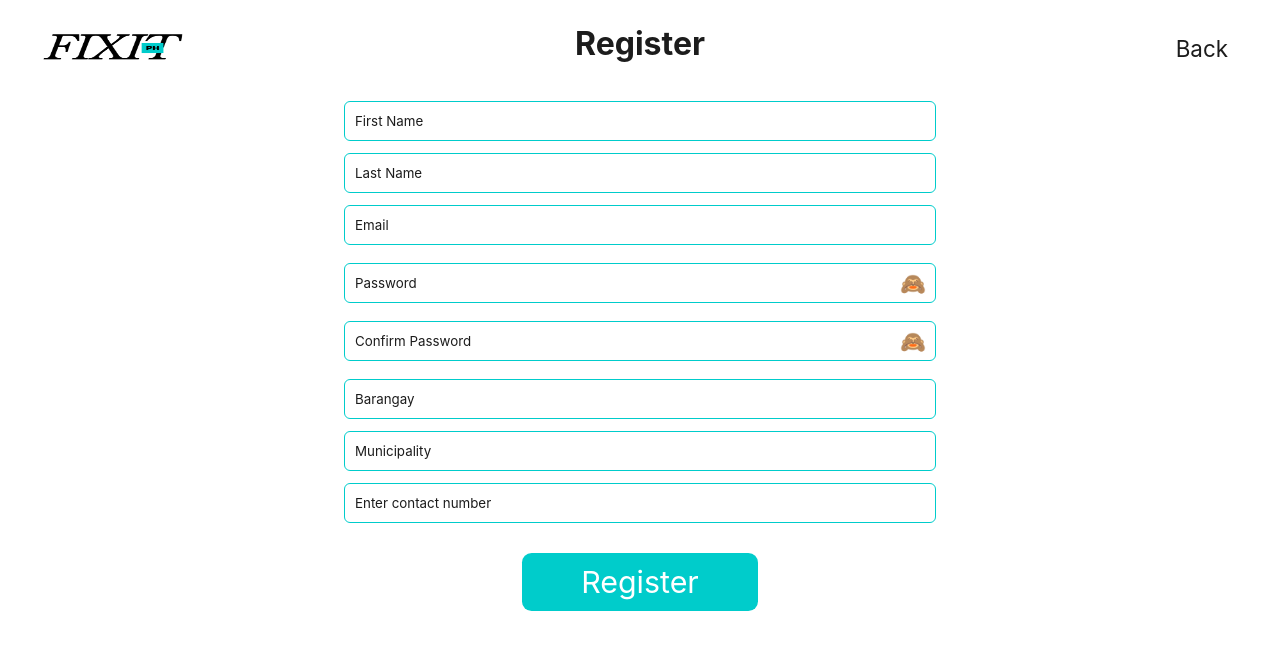
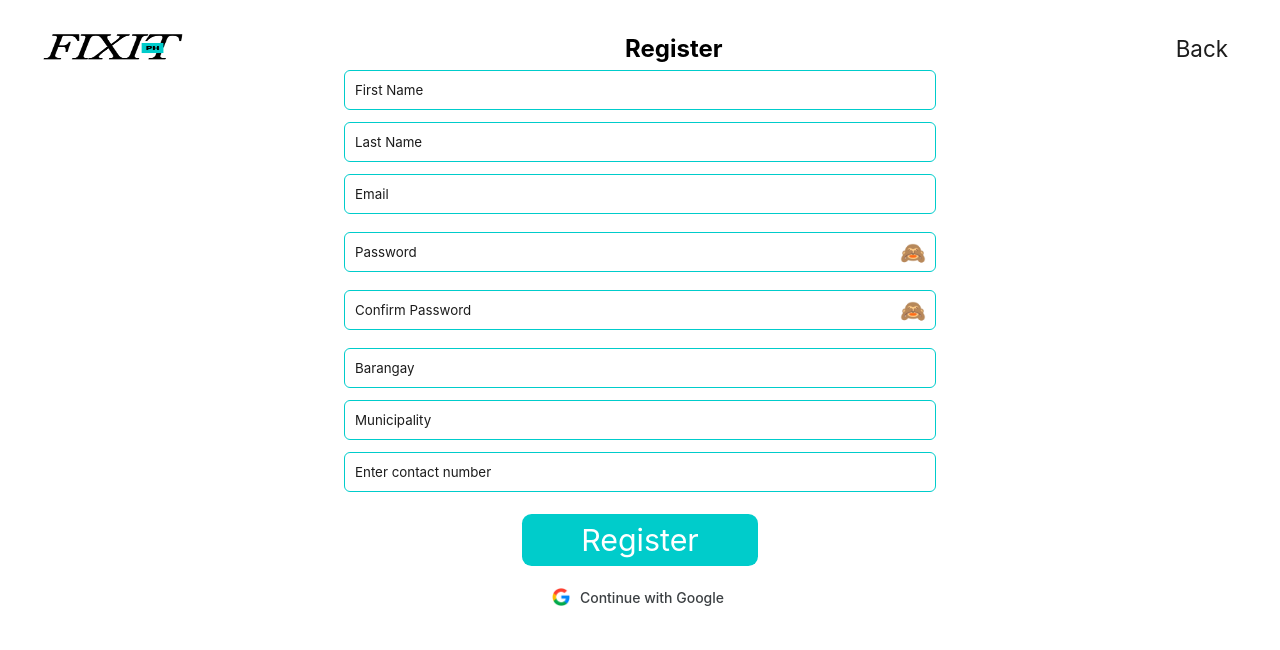
Before and after one commit to KimTofuu/FixItPH, a Next.js app in the folder frontend/: page /register in a window 1280 px wide. Shown: the top 650 px of the page. Built offline with nearby package versions, Linux system fonts and the light colour scheme.

Commit message:
continue with google button

```diff
--- a/frontend/src/app/login/fixit-login.css
+++ b/frontend/src/app/login/fixit-login.css
@@ -82,7 +82,7 @@ nav ul li:hover, .register-btn:hover {
   width: 50rem;
   text-align: center;
   margin: 0 auto;
-  margin-top: 5rem;
+  margin-top: 0rem;
 }
 
 .login-container h1 {
@@ -118,7 +118,7 @@ input::placeholder {
 }
 
 
-.login-container button {
+.login-btn {
   width: 40%;
   padding: 10px;
   background: #00CCCB;
@@ -165,6 +165,33 @@ input::placeholder {
   width: 100%;
   padding-right: 2.5rem;
 }
+
+.google-signin-btn {
+  background: transparent;
+  display: flex;
+  align-items: center;
+  justify-content: center;
+  gap: 10px;
+  width: 100%;
+  color: #3c4043;
+  border: none;
+  border-radius: 4px;
+  padding: 10px 0;
+  font-size: 14px;
+  font-weight: 500;
+  font-family: "Roboto", Arial, sans-serif;
+  cursor: pointer;
+  transition: box-shadow 0.2s, background-color 0.2s;
+  margin-top: 12px;
+}
+
+.google-signin-btn:hover {
+}
+
+.google-signin-btn img {
+  margin-left: -4px;
+}
+
 
 /* ----------- 1440px and up (large desktops) ----------- */
 @media (min-width: 1440px) {
--- a/frontend/src/app/register/fixit-register.css
+++ b/frontend/src/app/register/fixit-register.css
@@ -25,6 +25,10 @@ body{
 	background-size: cover;
 	background-position: center;
 
+}
+
+nav h1 {
+  font-size: 1.5rem;
 }
 
 nav {
@@ -114,14 +118,14 @@ input::placeholder {
 }
 
 
-.register-container button {
+.register-btn {
   width: 40%;
-  padding: 0.7rem 2.5rem;
+  padding: 0.5rem 2rem;
   background: #00CCCB;
   color: #ffffff;
   border: none;
   cursor: pointer;
-  margin-top: 1.5rem;
+  margin-top: 1rem;
   font-size: 1.9rem;;
 	border-radius: 0.6rem;
 	transition: background 0.3s, transform 0.4s;
@@ -183,6 +187,33 @@ input::placeholder {
   margin-left: auto;
   margin-right: auto;
 }
+
+.google-signin-btn {
+  background: transparent;
+  display: flex;
+  align-items: center;
+  justify-content: center;
+  gap: 10px;
+  width: 100%;
+  color: #3c4043;
+  border: none;
+  border-radius: 4px;
+  padding: 10px 0;
+  font-size: 14px;
+  font-weight: 500;
+  font-family: "Roboto", Arial, sans-serif;
+  cursor: pointer;
+  transition: box-shadow 0.2s, background-color 0.2s;
+  margin-top: 12px;
+}
+
+.google-signin-btn:hover {
+}
+
+.google-signin-btn img {
+  margin-left: -4px;
+}
+
 
 /* ================== MEDIA QUERIES ================== */
 
--- a/frontend/src/app/register/page.tsx
+++ b/frontend/src/app/register/page.tsx
@@ -42,7 +42,7 @@ export default function RegisterPage() {
   const [showPassword, setShowPassword] = useState(false);
   const [showConfirm, setShowConfirm] = useState(false);
   const [showConditions, setShowConditions] = useState(false);
-  const [passwordError, setPasswordError] = useState(""); // store password mismatch error
+  const [passwordError, setPasswordError] = useState("");
 
   const conditions = [
     { key: "length", text: "At least 8 characters", valid: form.password.length >= 8 },
@@ -52,11 +52,7 @@ export default function RegisterPage() {
 
   const handleChange = (e: React.ChangeEvent<HTMLInputElement>) => {
     setForm({ ...form, [e.target.name]: e.target.value });
-
-    // Clear mismatch error while typing
-    if (e.target.name === "confirmPassword") {
-      setPasswordError("");
-    }
+    if (e.target.name === "confirmPassword") setPasswordError("");
   };
 
   const handleConfirmBlur = () => {
@@ -74,22 +70,34 @@ export default function RegisterPage() {
       const result = await registerUser(form);
       if (result.success) {
         toast.success("Registration successful! Please log in.");
-        setTimeout(() => {
-          router.push("/login"); // <-- This redirects to login
-        }, 1000); // Small delay to show the toast
+        setTimeout(() => router.push("/login"), 1000);
       } else {
         toast.error(result.message || "Registration failed");
       }
     } catch (error) {
       toast.error("Network error. Please try again.");
     }
-};
+  };
+
+  // 🔹 Google Authentication handler
+  const handleGoogleAuth = async () => {
+    toast.info("Redirecting to Google...");
+    // Example placeholder — connect your real Google auth here
+    // e.g. router.push("/api/auth/google") or Firebase logic
+  };
 
   return (
     <>
       <header>
         <nav>
-          <Image src="/images/Fix-it_logo_3.png" alt="Fixit Logo" className="logo" width={160} height={40} />
+          <Image
+            src="/images/Fix-it_logo_3.png"
+            alt="Fixit Logo"
+            className="logo"
+            width={160}
+            height={40}
+          />
+          <h1 id="form-title">Register</h1>
           <ul className="nav-list">
             <li>
               <Link href="/" style={{ marginRight: "2rem" }}>
@@ -102,7 +110,6 @@ export default function RegisterPage() {
 
       <div className="register">
         <div className="register-container">
-          <h1 id="form-title">Register</h1>
           <form onSubmit={handleSubmit} autoComplete="off">
             <input name="fName" type="text" placeholder="First Name" value={form.fName} onChange={handleChange} required />
             <input name="lName" type="text" placeholder="Last Name" value={form.lName} onChange={handleChange} required />
@@ -145,7 +152,7 @@ export default function RegisterPage() {
                 placeholder="Confirm Password"
                 value={form.confirmPassword}
                 onChange={handleChange}
-                onBlur={handleConfirmBlur} // check mismatch when leaving field
+                onBlur={handleConfirmBlur}
                 required
               />
               <span className="eye-icon" onClick={() => setShowConfirm(!showConfirm)}>
@@ -153,14 +160,30 @@ export default function RegisterPage() {
               </span>
             </div>
 
-            {/* Inline error under confirm password */}
             {passwordError && <p className="error-text">{passwordError}</p>}
 
             <input name="barangay" type="text" placeholder="Barangay" value={form.barangay} onChange={handleChange} required />
             <input name="municipality" type="text" placeholder="Municipality" value={form.municipality} onChange={handleChange} required />
             <input type="tel" id="contact" name="contact" placeholder="Enter contact number" pattern="[0-9]{10,15}" value={form.contact} onChange={handleChange} required />
 
-            <button type="submit">Register</button>
+            <button className="register-btn" type="submit">Register</button>
+
+            {/* 🔹 Continue with Google button */}
+            {/* 🔹 Continue with Google button */}
+            <button
+            type="button"
+            className="google-signin-btn"
+            onClick={handleGoogleAuth}
+            >
+            <Image
+            src="/images/google-icon.png"
+            alt="Google Icon"
+            width={18}
+            height={18}
+            />
+              <span>Continue with Google</span>
+            </button>
+
           </form>
         </div>
       </div>
```
Also changed, not shown: frontend/src/app/login/page.tsx (+48 -16 lines), frontend/public/images/google-icon.png (added).
